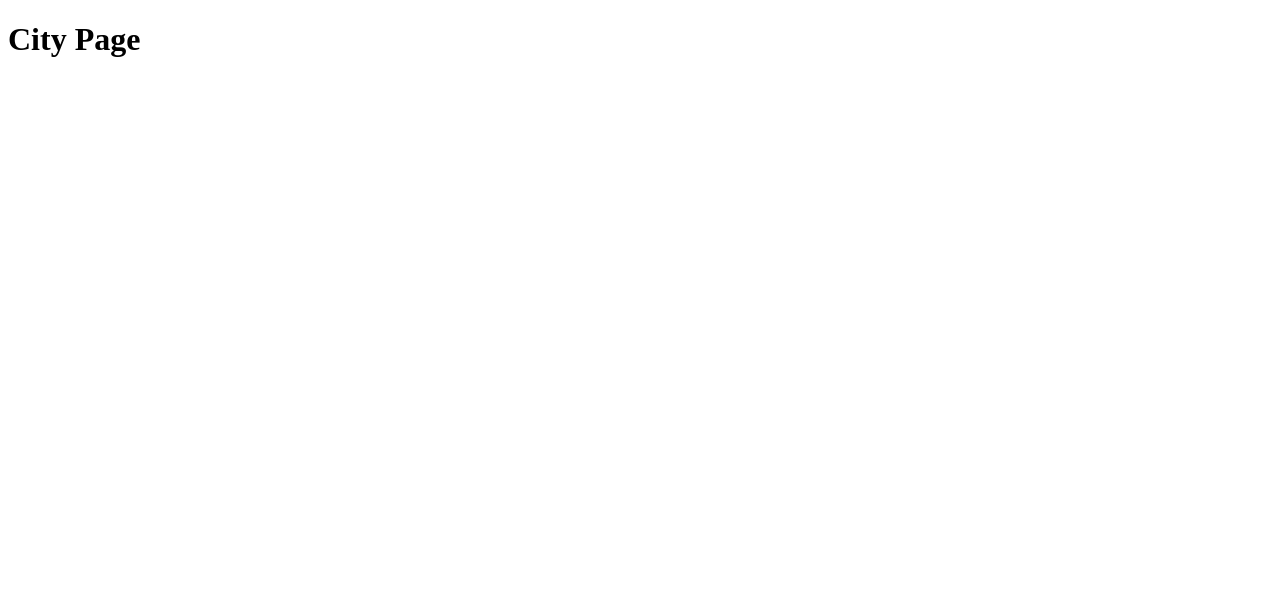
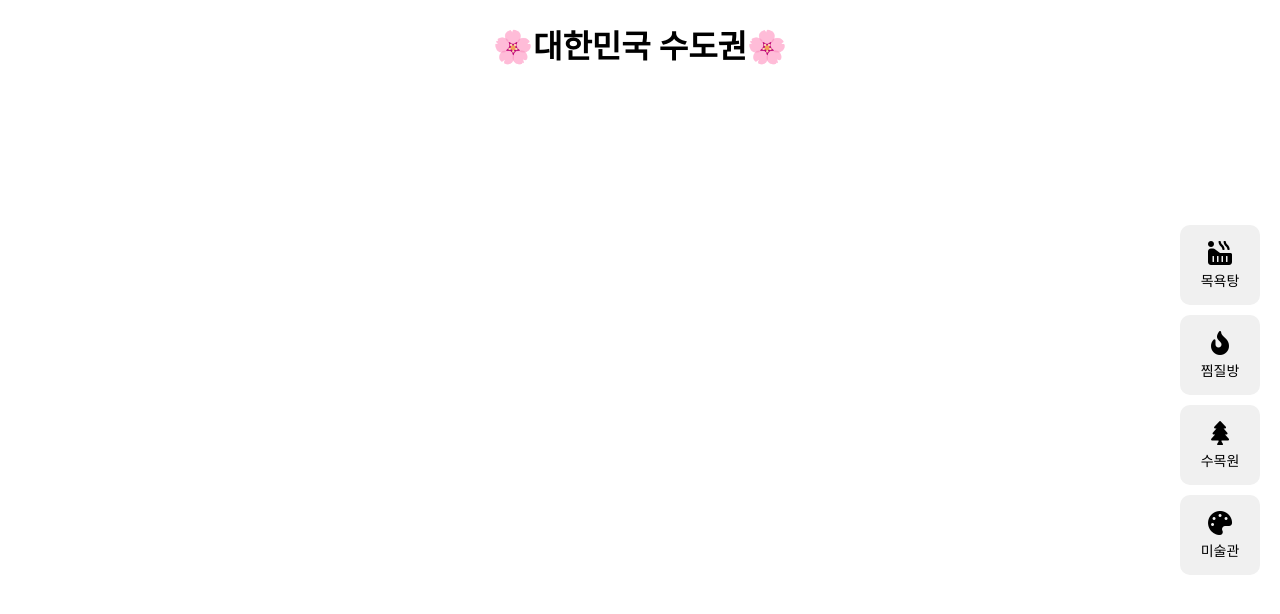
Before and after one commit to SKNETWORKS-FAMILY-AICAMP/SKN03-2nd-1Team, a Django app: page /city/ in a window 1280 px wide. Before the commit the part shown is almost empty. Shown: the top 614 px of the page. Run offline with Django 5.2, Linux system fonts and the light colour scheme.

Commit message:
feat : button & db connect

```diff
--- a/UUJJ/city/urls.py
+++ b/UUJJ/city/urls.py
@@ -1,6 +1,10 @@
-from .views import city
+from django.contrib import admin
 from django.urls import path
+from .views import city_view
 
+# app.url.py -> request & view를 연결해줌
 urlpatterns = [
-    path('', city),
+    # localhost
+    path('admin/', admin.site.urls),
+    path('city/',city_view,name="city-city_view")
 ]
--- a/UUJJ/city/views.py
+++ b/UUJJ/city/views.py
@@ -1,5 +1,6 @@
 from django.shortcuts import render
+from django.http import HttpResponse
+# Create your views here.
 
-# Create your views here.
-def city(request):
-    return render(request, 'city/city.html')
+def city_view(request):
+    return render(request,"city/city.html")
--- a/UUJJ/config/urls.py
+++ b/UUJJ/config/urls.py
@@ -20,6 +20,6 @@
 urlpatterns = [
     path('admin/', admin.site.urls),
     path('', include('main.urls')),
-    path('city/', include('city.urls')),
+    path('', include('city.urls')),
     path('rank/', include('rank.urls')),
 ]
--- /dev/null
+++ b/UUJJ/static/css/city.css
@@ -0,0 +1,3 @@
+h1{
+    text-align: center;
+}
--- a/UUJJ/templates/city/city.html
+++ b/UUJJ/templates/city/city.html
@@ -1,11 +1,71 @@
+{% load static %}
 <!DOCTYPE html>
-<html lang="en">
+<html lang="ko">
 <head>
     <meta charset="UTF-8">
     <meta name="viewport" content="width=device-width, initial-scale=1.0">
-    <title>Document</title>
+    <title>장소 버튼</title>
+    {% load static %}
+    <link rel="stylesheet" href="{% static 'css/city.css' %}">
+    <link rel="stylesheet" href="https://cdnjs.cloudflare.com/ajax/libs/font-awesome/5.15.3/css/all.min.css">
+    <style>
+        .button-container {
+            position: fixed;
+            right: 20px;
+            top: 50%;
+            transform: translateY(-50%);
+            display: flex;
+            flex-direction: column;
+            gap: 10px;
+        }
+        .icon-button {
+            width: 80px;
+            height: 80px;
+            border-radius: 10px;
+            background-color: #f0f0f0;
+            border: none;
+            cursor: pointer;
+            display: flex;
+            flex-direction: column;
+            justify-content: center;
+            align-items: center;
+            font-size: 14px;
+            transition: background-color 0.3s;
+        }
+        .icon-button:hover {
+            background-color: #e0e0e0;
+        }
+        .icon-button i {
+            font-size: 24px;
+            margin-bottom: 5px;
+        }
+    </style>
 </head>
 <body>
-    <h1>City Page</h1>
+    <h1>&#127800;대한민국 수도권&#127800;</h1>
+    <div class="button-container">
+        <button class="icon-button" onclick="showAlert('목욕탕')">
+            <i class="fas fa-hot-tub"></i>
+            목욕탕
+        </button>
+        <button class="icon-button" onclick="showAlert('찜질방')">
+            <i class="fas fa-fire"></i>
+            찜질방
+        </button>
+        <button class="icon-button" onclick="showAlert('수목원')">
+            <i class="fas fa-tree"></i>
+            수목원
+        </button>
+        <button class="icon-button" onclick="showAlert('미술관')">
+            <i class="fas fa-palette"></i>
+            미술관
+        </button>
+    </div>
+
+    <script>
+        function showAlert(place) {
+            alert(place + "을 선택하셨습니다.");
+        }
+    </script>
 </body>
 </html>
```
Also changed, not shown: UUJJ/config/settings.py (+13 -4 lines).
